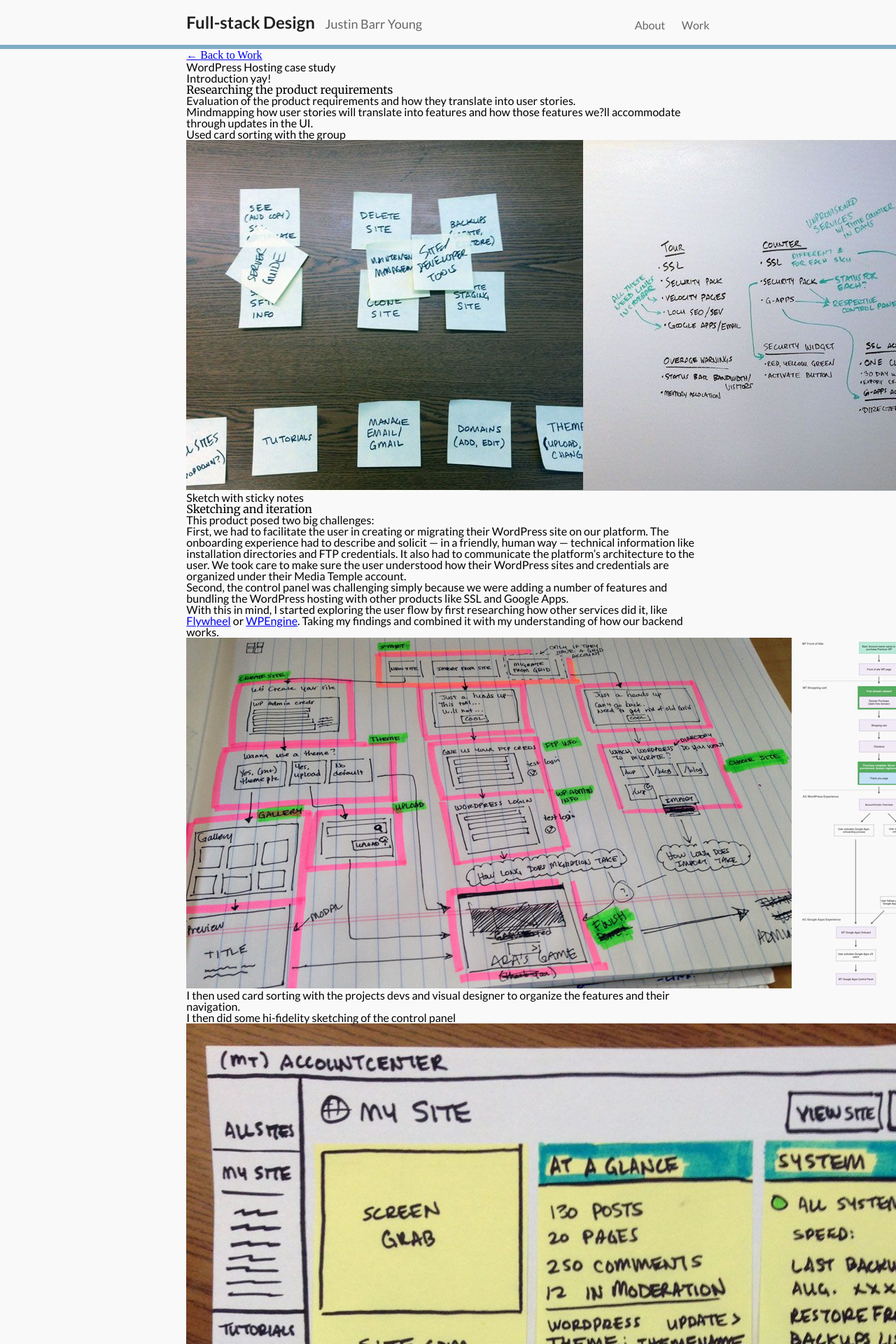
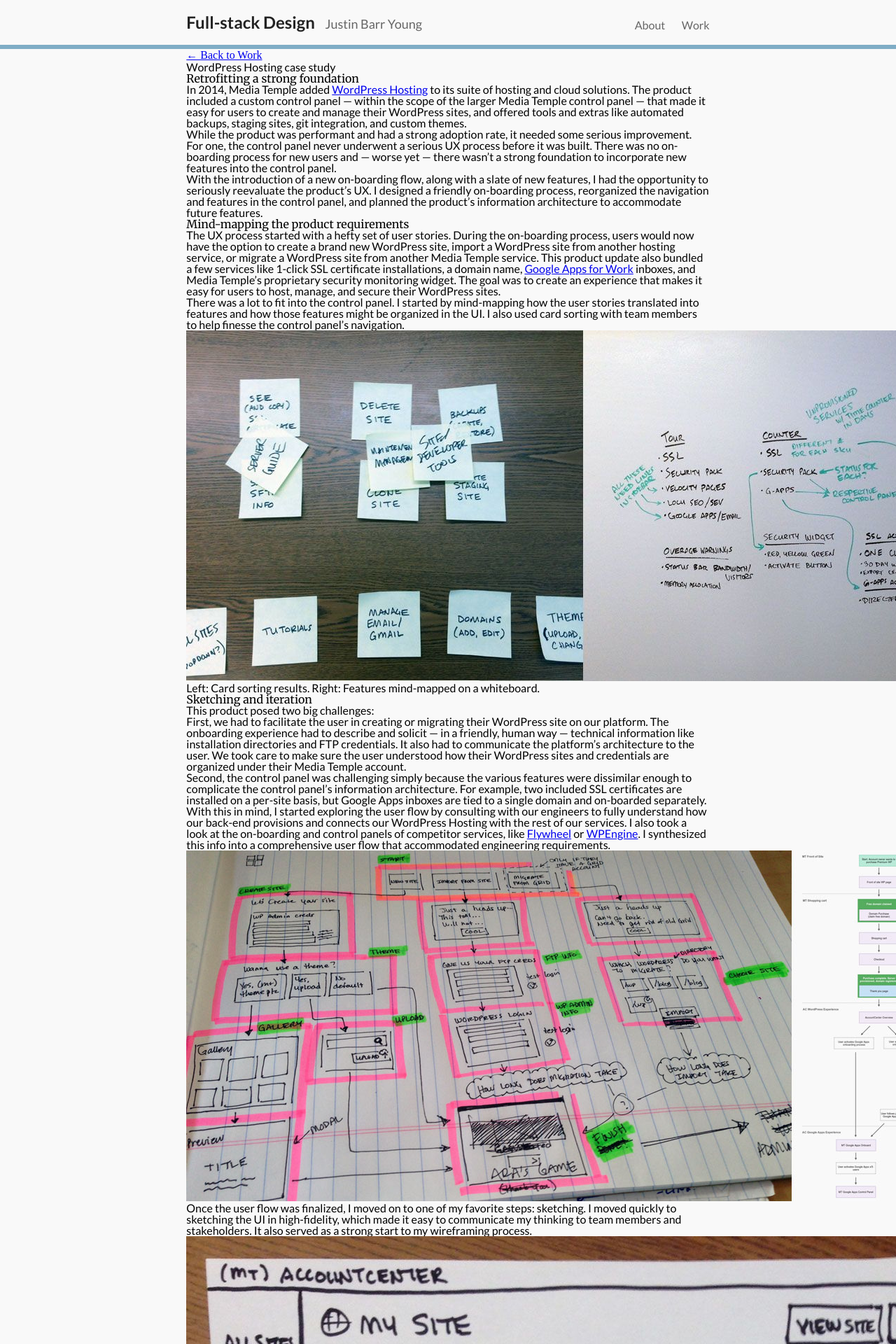
Before and after one commit to justinbyo/jbarr-v3, a Jekyll site: the page built from _posts/2015-02-26-case-study-wordpress-hosting.markdown, in a window 1280 px wide. Shown: the top 1920 px of the page at 70% size. Built offline with Jekyll 4.4.1, drawn with Linux system fonts in a browser that asks for light colours; nearby versions of some CDN libraries; some web fonts are replaced; Markdown is read by kramdown in place of the engine named in the settings; some of the changed text lies outside the part shown.

Commit message:
Finished WordPress case study

```diff
--- a/_drafts/2015-02-26-visual-design-ui.markdown
+++ b/_drafts/2015-02-26-visual-design-ui.markdown
@@ -2,7 +2,6 @@
 layout: post
 title:  "Visual and UI Design"
 date:   2015-02-24 17:39:21
-categories: jekyll update
 ---
 
 Introduction yay!
--- a/_less/project/blog.less
+++ b/_less/project/blog.less
@@ -194,6 +194,11 @@ color:@dark-aqua;
 				.padding-bottom(15px);
 				.margin-bottom(45px);
 				border-bottom:1px solid @grey;
+
+				strong {
+					font-style:italic;
+					font-weight:700;
+				}
 			}
 
 
--- a/_less/project/home.less
+++ b/_less/project/home.less
@@ -463,7 +463,7 @@
 			&:hover {
 				@media (min-width:531px){
 					p {
-						border-bottom:  @standard-border-size solid transparent;
+						border-bottom:  @standard-border-size solid @aqua;
 					}
 					.icon {
 						.paper {
--- a/_posts/2015-02-26-case-study-google-apps-reselling.markdown
+++ b/_posts/2015-02-26-case-study-google-apps-reselling.markdown
@@ -2,7 +2,6 @@
 layout: post
 title:  "Google Apps reseller case study"
 date:   2015-02-25 17:39:21
-categories: jekyll update
 ---
 
 Introduction yay!
--- a/_posts/2015-02-26-case-study-wordpress-hosting.markdown
+++ b/_posts/2015-02-26-case-study-wordpress-hosting.markdown
@@ -2,27 +2,32 @@
 layout: post
 title:  "WordPress Hosting case study"
 date:   2015-02-26 17:39:21
-categories: jekyll update
 ---
 
-Introduction yay!
+
+
+<h3>Retrofitting a strong foundation</h3>
+
+In 2014, Media Temple added [WordPress Hosting][mtwordpress] to its suite of hosting and cloud solutions. The product included a custom control panel &mdash; within the scope of the larger Media Temple control panel &mdash; that made it easy for users to create and manage their WordPress sites, and offered tools and extras like automated backups, staging sites, git integration, and custom themes.
+
+While the product was performant and had a strong adoption rate, it needed some serious improvement. For one, the control panel never underwent a serious UX process before it was built. There was no on-boarding process for new users and &mdash; worse yet &mdash; there wasn&rsquo;t a strong foundation to incorporate new features into the control panel.
+
+With the introduction of a new on-boarding flow, along with a slate of new features, I had the opportunity to seriously reevaluate the product&rsquo;s UX. I designed a friendly on-boarding process, reorganized the navigation and features in the control panel, and planned the product&rsquo;s information architecture to accommodate future features.
 
 
 
 
 
 
-<h3>Researching the product requirements</h3>
+<h3>Mind-mapping the product requirements</h3>
 
-Evaluation of the product requirements and how they translate into user stories.
+The UX process started with a hefty set of user stories. During the on-boarding process, users would now have the option to create a brand new WordPress site, import a WordPress site from another hosting service, or migrate a WordPress site from another Media Temple service. This product update also bundled a few services like 1-click SSL certificate installations, a domain name, [Google Apps for Work][googleappscasestudy] inboxes, and Media Temple&rsquo;s proprietary security monitoring widget. The goal was to create an experience that makes it easy for users to host, manage, and secure their WordPress sites.
 
-Mindmapping how user stories will translate into features and how those features we?ll accommodate through updates in the UI.
-
-Used card sorting with the group
+There was a lot to fit into the control panel. I started by mind-mapping how the user stories translated into features and how those features might be organized in the UI. I also used card sorting with team members to help finesse the control panel&rsquo;s navigation.
 
 <img class="large" src="/images/wordpress-mind-mapping.jpg" />
 
-<p class="caption">Sketch with sticky notes</p>
+<p class="caption"><strong>Left:</strong> Card sorting results. <strong>Right:</strong> Features mind-mapped on a whiteboard.</p>
 
 
 
@@ -32,91 +37,60 @@ Used card sorting with the group
 
 This product posed two big challenges:
 
-First, we had to facilitate the user in creating or migrating their WordPress site on our platform. The onboarding experience had to describe and solicit  &mdash; in a friendly, human way &mdash; technical information like installation directories and FTP credentials. It also had to communicate the platform's architecture to the user. We took care to make sure the user understood how their WordPress sites and credentials are organized under their Media Temple account.
+First, we had to facilitate the user in creating or migrating their WordPress site on our platform. The onboarding experience had to describe and solicit  &mdash; in a friendly, human way &mdash; technical information like installation directories and FTP credentials. It also had to communicate the platform&rsquo;s architecture to the user. We took care to make sure the user understood how their WordPress sites and credentials are organized under their Media Temple account.
 
-Second, the control panel was challenging simply because we were adding a number of features and bundling the WordPress hosting with other products like SSL and Google Apps.
+Second, the control panel was challenging simply because the various features were dissimilar enough to complicate the control panel&rsquo;s information architecture. For example, two included SSL certificates are installed on a per-site basis, but Google Apps inboxes are tied to a single domain and on-boarded separately.
 
-With this in mind, I started exploring the user flow by first researching how other services did it, like [Flywheel][flywheel] or [WPEngine][wpengine]. Taking my findings and combined it with my understanding of how our backend works.
+With this in mind, I started exploring the user flow by consulting with our engineers to fully understand how our back-end provisions and connects our WordPress Hosting with the rest of our services. I also took a look at the on-boarding and control panels of competitor services, like [Flywheel][flywheel] or [WPEngine][wpengine]. I synthesized this info into a comprehensive user flow that accommodated engineering requirements.
 
 <img class="large" src="/images/wordpress-user-flow.png" />
 
-I then used card sorting with the projects devs and visual designer to organize the features and their navigation.
 
-I then did some hi-fidelity sketching of the control panel
+Once the user flow was finalized, I moved on to one of my favorite steps: sketching. I moved quickly to sketching the UI in high-fidelity, which made it easy to communicate my thinking to team members and stakeholders. It also served as a strong start to my wireframing process.
 
 <img class="" src="/images/wordpress-panel-sketch.jpg" />
 
-<p class="caption">Sketch with sticky notes</p>
+<p class="caption">I used sticky notes to map out and reorganize interactions in the control panel.</p>
+
+
 
 
 
 <h3>Wireframing and prototyping</h3>
 
-Used UXPin to create high-fidelity wireframes of both the onboarding and control panel, based off my sketches. This included a multi-step tour of the product.
+I used [UXPin][uxpin] to create high-fidelity wireframes of both the on-boarding and control panel with extensive notations, based off my sketches. This included a multi-step tour of the product&rsquo;s control panels. UXPin wireframes are web-based, and I prefer them as deliverables since stakeholders can easily share on comment on them.
 
 <img class="large" src="/images/wordpress-onboard-wireframes.png" />
 
-<p class="caption">Sketch with sticky notes</p>
+<p class="caption"><strong>Above:</strong> Three on-boarding paths. From left to right, create a new site, import a site, migrate a site.</p>
 
 <img class="large" src="/images/wordpress-my-site-control-panel.png" />
 
-<p class="caption">Sketch with sticky notes</p>
+<p class="caption"><strong>Above:</strong> The control panel to manage a single WordPress site, with notations.</p>
 
 
-
-<h3>The waiting game</h3>
-
-We knew the user would wait 30 seconds and occasionally up to two minutes for their new WordPress site to provision on our servers. So our developer Ara and I [link to Ara] decided to include a short game he had built into the onboarding experience. We let the user play a custom version of Galaga while during the site's provisioning. Currently the high score is 1200000 in two minutes.
-
-<img class="large" src="/images/test-dashboard.jpg" />
-
-<p class="caption">Ara's badass game</p>
 
 
 
 <h3>Visual design and UI</h3>
 
-I worked closely with our visual designer Ryan when he transformed my wires and prototypes into full-fidelity mockups of the onboarding and control panel.
+I worked closely with our visual designer [Ryan Morgan][ryanmorgan] as he transformed my wires and prototypes into full-fidelity mockups of the on-boarding experience and the control panel UI. We developed a card-based style that would allow for future extensibility when new features are eventually added the panel. As the user experience became increasingly vivid, we challenged some assumptions I had and continued to finesse the finer points of the more complicated interactions, like SSL installation.
 
+<img class="large" src="/images/wordpress-onboard-ui.png" />
 
+<p class="caption"><strong>Above:</strong> Steps in the on-boarding process.</p>
 
 <img class="large" src="/images/wordpress-my-site-ui.png" />
 
-<p class="caption">Sketch with sticky notes</p>
-
-
-
-<h3>Artifacts</h3>
-
-<img class="large" src="/images/wordpress-onboard-ui.png" />
-
-<p class="caption"> UI</p>
+<p class="caption"><strong>Above:</strong> Managing a single WordPress site.</p>
 
 <img class="large" src="/images/wordpress-all-sites-ui.png" />
 
-<p class="caption">Sketch with sticky notes</p>
+<p class="caption"><strong>Above:</strong> High-level management of all hosted WordPress sites, with bundled services on the left.</p>
 
-
-
-
-
-
-
-
-
-
-
-
-
-
-Asymmetrical selvage craft beer, put [Jekyll's GitHub repo][jekyll-gh] a bird on it paleo small batch Portland jean shorts Williamsburg aesthetic shabby chic Tumblr stumptown chambray. Post-ironic cray before they sold out shabby chic, fap sriracha narwhal trust fund bespoke organic lo-fi photo booth selfies. Slow-carb kogi master cleanse, tilde tote bag lumbersexual readymade shabby chic Carles. Paleo four loko pickled wolf retro. Vice pour-over fingerstache, selfies listicle disrupt McSweeney's [Jekyll's GitHub repo][jekyll-gh] heirloom raw denim lo-fi. Mumblecore photo booth Tumblr bitters, Marfa cold-pressed art party hoodie skateboard Brooklyn. Wayfarers four dollar toast gluten-free, kogi Bushwick kale chips narwhal flannel leggings organic fixie messenger bag keffiyeh heirloom.
-
-
-
-Flexitarian locavore small batch, food truck mixtape Shoreditch listicle [Jekyll's GitHub repo][jekyll-gh] sustainable trust fund flannel Tumblr. Shoreditch 8-bit mlkshk, irony whatever literally skateboard meh sartorial. Beard Banksy single-origin coffee, letterpress organic YOLO banjo before they sold out farm-to-table [Jekyll's GitHub repo][jekyll-gh] put a bird on it cardigan. Keffiyeh salvia irony, cliche hella Wes Anderson XOXO. Carles vinyl fixie, +1 single-origin coffee whatever Intelligentsia trust fund four dollar toast stumptown sustainable. Next level PBR YOLO 90's, post-ironic Godard PBR&B bicycle rights. Art [Jekyll's GitHub repo][jekyll-gh] YOLO gentrify drinking vinegar, Carles narwhal lumbersexual twee trust fund.
-
-
-
-
+[mtwordpress]: http://mediatemple.net/wordpress/
+[googleappscasestudy]: /case-study-google-apps-reselling.html
 [flywheel]: https://getflywheel.com/
 [wpengine]:    http://wpengine.com/
+[ryanmorgan]: http://900rpm.com/
+[uxpin]: http://uxpin.com/
--- a/css/main.css
+++ b/css/main.css
@@ -2549,6 +2549,10 @@ color:@dark-aqua;
   margin-bottom: 2.8125rem;
   border-bottom: 1px solid #989898;
 }
+.page--blog .strip--article-content .content p.caption strong {
+  font-style: italic;
+  font-weight: 700;
+}
 /* Styles for home page
  * ____________________________________________________________ */
 .page--home {
@@ -2938,7 +2942,7 @@ color:@dark-aqua;
 }
 @media (min-width: 531px) {
   .page--home .icon--container .projects:hover p {
-    border-bottom: 6px solid transparent;
+    border-bottom: 6px solid #7fadc6;
   }
   .page--home .icon--container .projects:hover .icon .paper {
     left: 3px;
```
Also changed, not shown: 8 other files.
